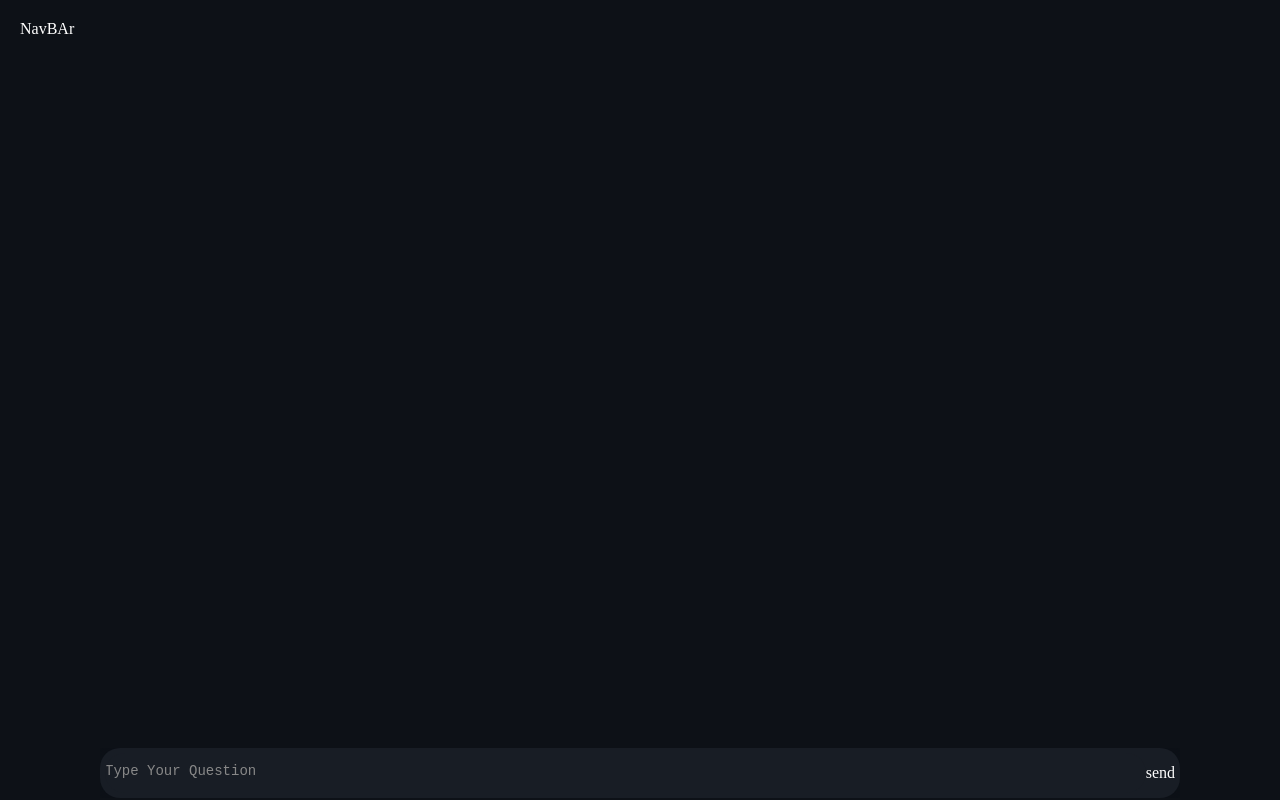
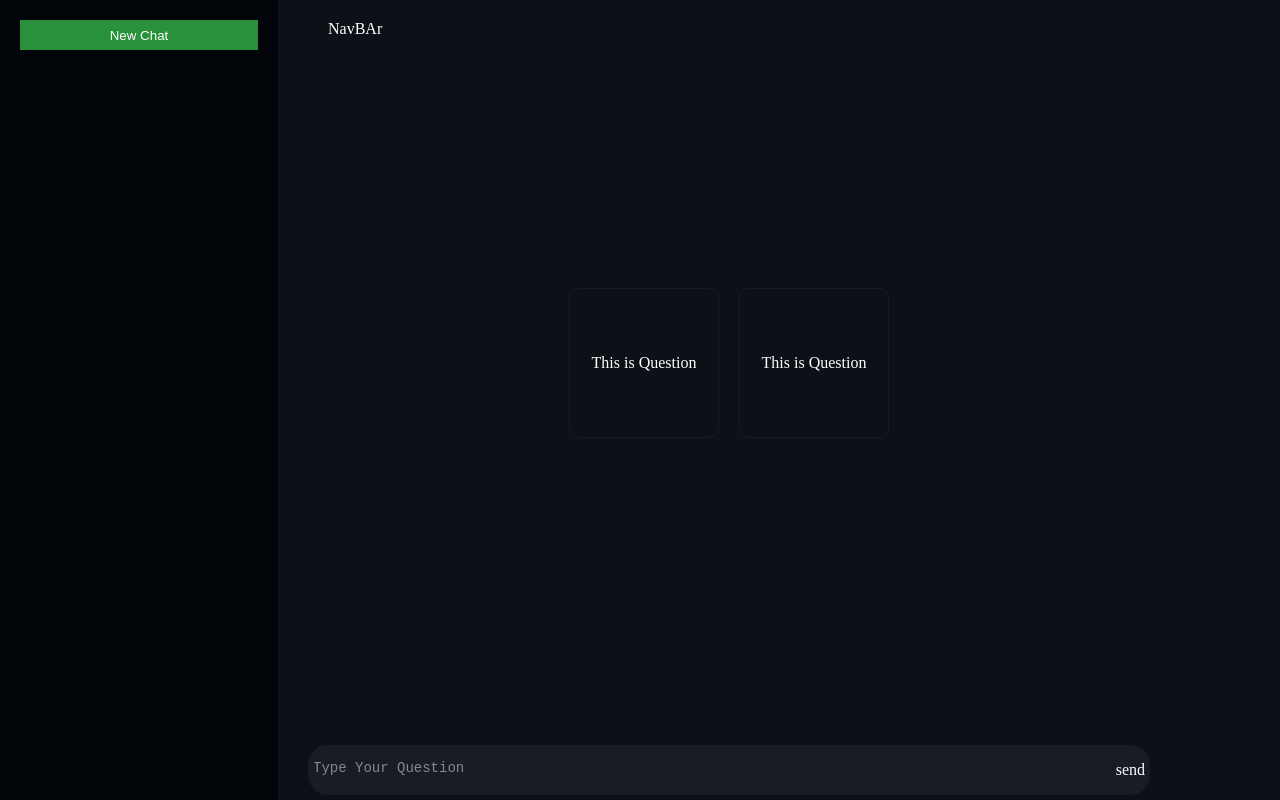
Before and after one commit to Waro0N/GENai-POC, a React app in the folder frontend/app/: page / in a window 1280 px wide. Built offline with nearby package versions, Linux system fonts and the light colour scheme; the HTML template or start-up script is replaced by a standard one.

Commit message:
NavBar Component | design changes

```diff
--- /dev/null
+++ b/frontend/app/src/components/SideBAr/sideBAr.module.css
@@ -0,0 +1,18 @@
+.sideBarContainer {
+  display: flex;
+  flex-direction: column;
+  padding: 20px;
+  height: 100vh;
+  width: 278px;
+  position: absolute;
+  background-color: #010409;
+}
+
+.newChatButton {
+  background-color: #29903b;
+  border: none;
+  height: 30px;
+  width: 100%;
+  cursor: pointer;
+  color: white;
+}
--- /dev/null
+++ b/frontend/app/src/components/SideBAr/sideBar.tsx
@@ -0,0 +1,21 @@
+import styles from "./sideBAr.module.css";
+
+interface SideBarProps {
+  handleNewChat: () => void;
+}
+
+const SideBar: React.FC<SideBarProps> = ({ handleNewChat }) => {
+  return (
+    <>
+      <div className={styles.sideBarContainer}>
+        <div>
+          <button onClick={handleNewChat} className={styles.newChatButton}>
+            New Chat
+          </button>
+        </div>
+      </div>
+    </>
+  );
+};
+
+export default SideBar;
--- a/frontend/app/src/components/answers/answer.module.css
+++ b/frontend/app/src/components/answers/answer.module.css
@@ -1,8 +1,6 @@
 .answerContainer {
   display: flex;
-  background-color: azure;
-  box-shadow: 0px -4px 6px rgba(0, 0, 0, 0.5);
-  /* justify-content: flex-end; */
+  background-color: #010409;
   align-items: center;
   max-width: 700px;
   /* height: 50px; */
@@ -12,7 +10,6 @@
 }
 
 .answerText {
-  color: black;
   word-wrap: break-word;
   word-break: break-all;
 }
--- /dev/null
+++ b/frontend/app/src/components/exampleCards.tsx/exampleCard.module.css
@@ -0,0 +1,20 @@
+.card {
+  display: flex;
+  justify-content: center;
+  align-items: center;
+  border: 1px solid #181d25;
+  border-radius: 10px;
+  width: 150px;
+  height: 150px;
+}
+
+.cardContainer {
+  display: flex;
+  flex-direction: row;
+  gap: 20px;
+}
+
+.card:hover {
+  background-color: #181d25;
+  cursor: pointer;
+}
--- /dev/null
+++ b/frontend/app/src/components/exampleCards.tsx/exampleCard.tsx
@@ -0,0 +1,15 @@
+import styles from "./exampleCard.module.css";
+
+interface ExampleCardProps {
+  question: string;
+}
+
+const ExampleCard: React.FC<ExampleCardProps> = ({ question }) => {
+  return (
+    <>
+      <div className={styles.card}>{question}</div>
+    </>
+  );
+};
+
+export default ExampleCard;
--- /dev/null
+++ b/frontend/app/src/components/exampleCards.tsx/exampleQuestions.tsx
@@ -0,0 +1,35 @@
+import ExampleCard from "./exampleCard";
+import styles from "./exampleCard.module.css";
+
+interface ExampleQuestionProps {
+  handleCardQuestions: (question: string) => void;
+}
+
+const ExampleQuestion: React.FC<ExampleQuestionProps> = ({
+  handleCardQuestions,
+}) => {
+  const questions = [
+    {
+      key: "This is Question",
+      value: "This is Question",
+    },
+    {
+      key: "This is Question",
+      value: "This is Question",
+    },
+  ];
+
+  return (
+    <>
+      <div className={styles.cardContainer}>
+        {questions.map((value, index) => (
+          <div onClick={() => handleCardQuestions(value.value)}>
+            <ExampleCard question={value.value} />
+          </div>
+        ))}
+      </div>
+    </>
+  );
+};
+
+export default ExampleQuestion;
--- a/frontend/app/src/components/question/question.module.css
+++ b/frontend/app/src/components/question/question.module.css
@@ -1,7 +1,6 @@
 .questionContainer {
   display: flex;
-  background-color: bisque;
-  box-shadow: 0px -4px 6px rgba(0, 0, 0, 0.5);
+  background-color: #181d25;
   /* justify-content: flex-end; */
   align-items: center;
   max-width: 400px;
@@ -11,7 +10,6 @@
 }
 
 .text {
-  color: black;
   word-wrap: break-word;
   word-break: break-all;
 }
--- a/frontend/app/src/components/userInput/userInput.tsx
+++ b/frontend/app/src/components/userInput/userInput.tsx
@@ -18,7 +18,9 @@ const UserInput: React.FC<InputProps> = ({ handleSend }) => {
         />
         <span
           style={{ cursor: "pointer", color: "white" }}
-          onClick={() => handleSend(question)}
+          onClick={() => {
+            handleSend(question);
+          }}
           className="material-symbols-outlined"
         >
           send
--- a/frontend/app/src/pages/chats/chat.tsx
+++ b/frontend/app/src/pages/chats/chat.tsx
@@ -4,8 +4,10 @@ import styles from "./chats.module.css";
 import UserQuestion from "../../components/question/userQuestion";
 import Answers from "../../components/answers/answer";
 import UserInput from "../../components/userInput/userInput";
-import { useState } from "react";
+import { useRef, useState } from "react";
 import NavBar from "../../components/navBar/navBar";
+import ExampleQuestion from "../../components/exampleCards.tsx/exampleQuestions";
+import SideBar from "../../components/SideBAr/sideBar";
 
 interface Answers {
   question: string;
@@ -14,12 +16,17 @@ interface Answers {
 
 const Chat = () => {
   const [ansStream, setAnswerStream] = useState<Answers[]>([]);
-  console.log(ansStream);
+  const ref = useRef("");
+  const [loading, setLoading] = useState(false);
+
   const handleSend = (question: string) => {
     // calling of ai services
+    if (question !== "") {
+      ref.current = question;
       const payLoad = {
         question: question,
       };
+      setLoading(true);
       axios
         .post("http://127.0.0.1:8000/api/v1/chat/", payLoad, {
           headers: {
@@ -32,17 +39,27 @@ const Chat = () => {
             answer: res.data.answer,
           };
           setAnswerStream((prevAnswers) => [...prevAnswers, newAnswer]);
+          setLoading(false);
         });
+    }
+  };
+
+  const handleNewChat = () => {
+    setAnswerStream([]);
+    ref.current = "";
   };
 
   return (
     <>
       <div className={styles.container}>
+        <SideBar handleNewChat={handleNewChat} />
+
+        <div className={styles.chatContainer}>
           <div className={styles.TopBarContainer}>
             <NavBar />
           </div>
-        <div className={styles.chatContainer}>
           {ansStream.length > 0 ? (
+            <div className={styles.chatItem}>
               <>
                 {ansStream.map((value: Answers, index: number) => (
                   <>
@@ -53,9 +70,17 @@ const Chat = () => {
                   </>
                 ))}
               </>
+            </div>
+          ) : !ref.current && ansStream.length === 0 ? (
+            <div className={styles.cardItem}>
+              <ExampleQuestion handleCardQuestions={handleSend} />
+            </div>
+          ) : loading ? (
+            <UserQuestion question={ref.current} />
           ) : (
-            <div></div>
+            ""
           )}
+
           <div className={styles.TextContainer}>
             <UserInput handleSend={handleSend} />
           </div>
--- a/frontend/app/src/pages/chats/chats.module.css
+++ b/frontend/app/src/pages/chats/chats.module.css
@@ -17,9 +17,27 @@
   margin: 0px 100px;
   flex-direction: column;
   gap: 20px;
+  margin-left: 278px;
+  flex-grow: 1;
+  padding: 0px 30px 5px 30px;
+  /* background-color: black; */
+}
+
+.chatItem {
+  display: flex;
+  flex-direction: column;
+  gap: 20px;
+
   margin-top: 100px;
   flex-grow: 1;
-  /* background-color: black; */
+}
+
+.cardItem {
+  display: flex;
+  justify-content: center;
+  align-items: center;
+
+  flex-grow: 1;
 }
 
 .answerContainer {
```
Lines whose indentation alone changed are shown as unchanged.
